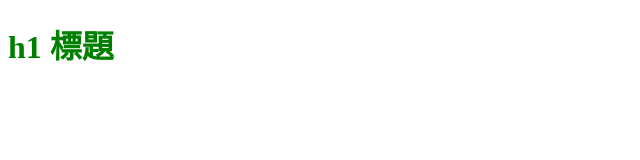
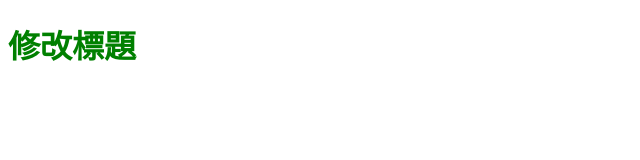
Before and after one commit to itsdaiyy/git-task-03, a plain HTML site: page index.html in a window 1280 px wide. Shown: the whole page, without its empty margins (0-640 px from the left). Drawn offline with Linux system fonts and the light colour scheme.

Commit message:
修改 h1 文字

```diff
--- a/index.html
+++ b/index.html
@@ -7,6 +7,6 @@
     <link rel="stylesheet" href="all.css" />
   </head>
   <body>
-    <h1 class="text-blue">h1 標題</h1>
+    <h1 class="text-blue">修改標題</h1>
   </body>
 </html>
```
